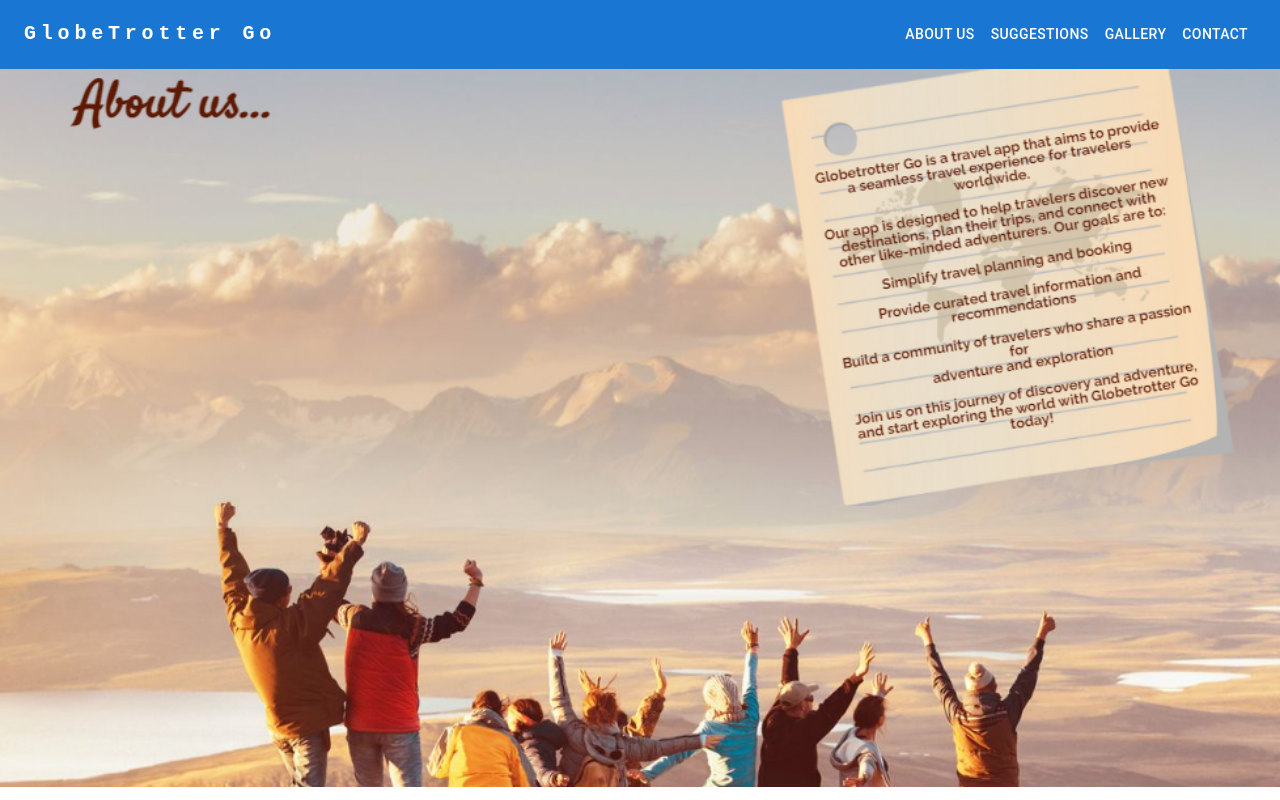
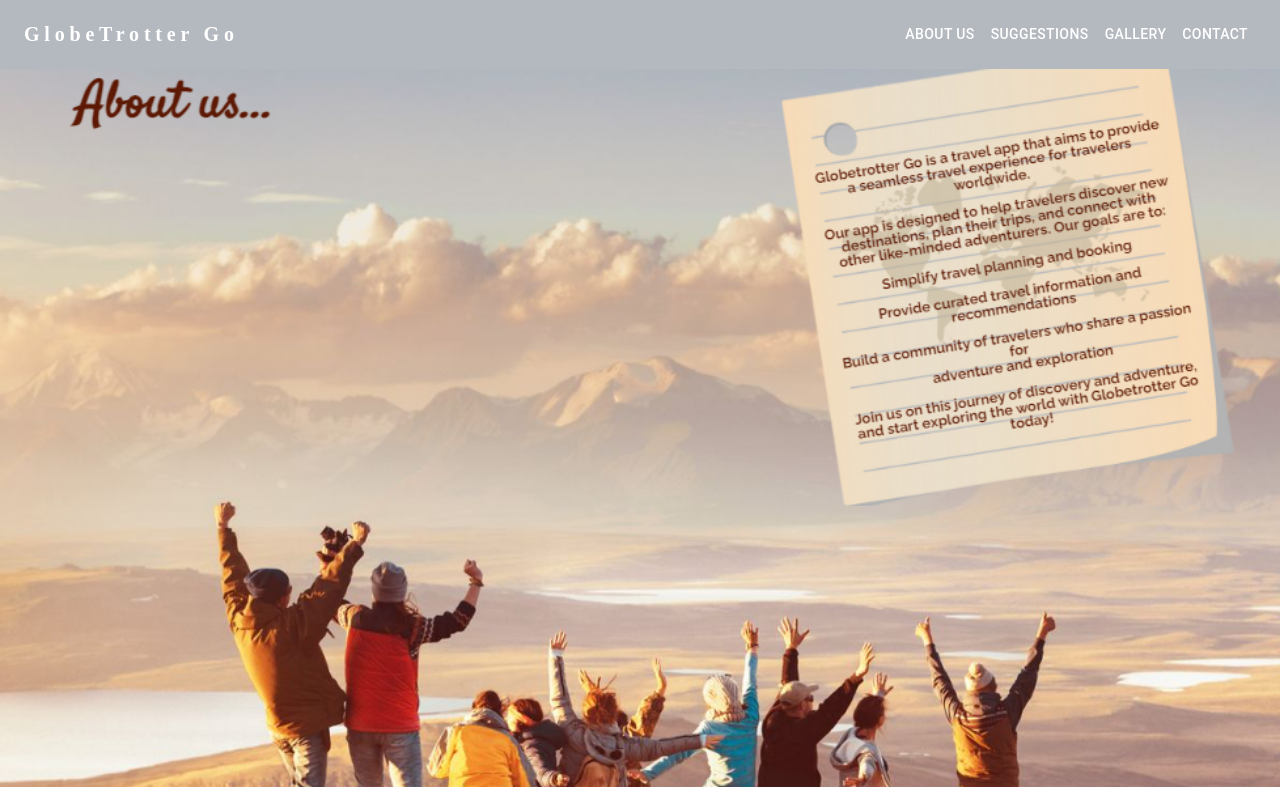
Before and after one commit to ClaudioF9/Globetrotter-Go, a React (Create React App) app: page / in a window 1280 px wide. Built offline with nearby package versions, Linux system fonts and the light colour scheme.

Commit message:
add styling to navbar

```diff
--- a/src/Navbar.js
+++ b/src/Navbar.js
@@ -30,7 +30,7 @@
 
 
       return (
-        <AppBar position="static">
+        <AppBar position="static"sx={{ backgroundColor: '#B4B8BF' }}>
           <Container maxWidth="xl">
             <Toolbar disableGutters>
               <Typography
@@ -41,7 +41,7 @@
                 sx={{
                   mr: 2,
                   display: { xs: 'none', md: 'flex' },
-                  fontFamily: 'monospace',
+                  fontFamily: 'Helvetica-Oblique',
                   fontWeight: 700,
                   letterSpacing: '.3rem',
                   color: 'inherit',
```
